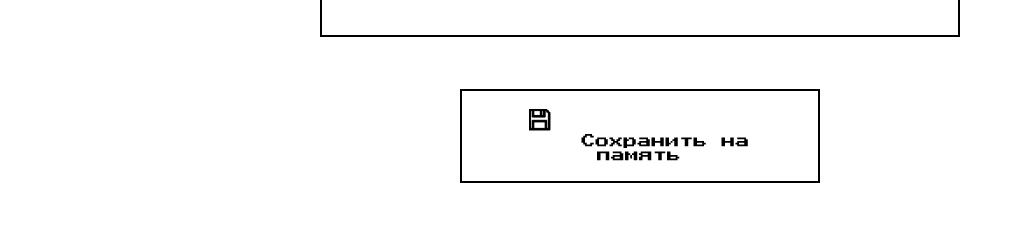
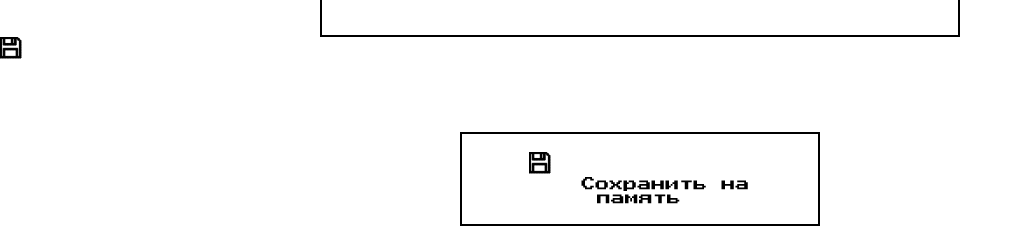
Before and after one commit to ArturKrabov/zakrivayuschiy-teg, a plain HTML site: page index.html in a window 1280 px wide. Shown: the part 1473-1714 px from the top of the page, without its empty margins (0-1023 px from the left). Drawn offline with Linux system fonts and the light colour scheme.

Commit message:
Add files via upload
Внесение правок

```diff
--- a/index.html
+++ b/index.html
@@ -111,13 +111,14 @@
           </div>
         </div>
       </section>
+      <svg class="floppy-icon" width="39" height="39" fill="black">
+        <use href="./svg/floppy3.svg#floppy"></use>
+      </svg>
       <footer class="footer">
         <div class="floppy-container">
           <button class="floppy__button">
-            <!-- Иконка не отображается. Браузер блокирует загрузку -->
-            <!-- Код ниже сделан для прохождения автотеста -->
-            <svg class="floppy-icon">
-              <use href="./svg/floppy3.svg#floppy"></use>
+            <svg class="floppy-icon" width="39" height="39" fill="black">
+              <use href="./svg/floppy3.svg#floppy""></use>
             </svg>
           <span class="floppy-text">Сохранить на память</span>
         </button>
```
